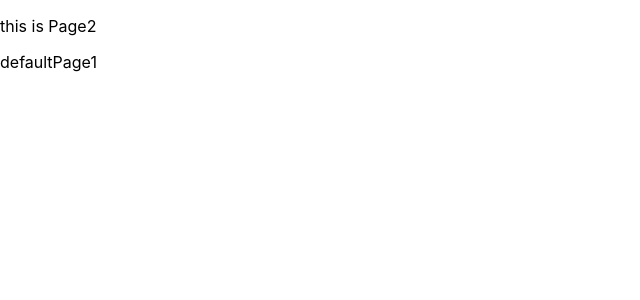
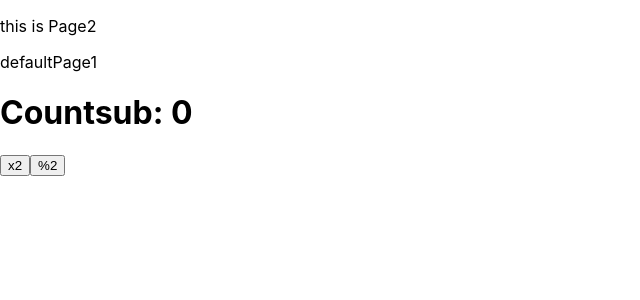
Before and after one commit to kichishima/redux_test, a Next.js app: page /Page2 in a window 1280 px wide. Shown: the top 300 px of the page, without its empty margins (0-640 px from the left). Built offline with nearby package versions, Linux system fonts and the light colour scheme.

Commit message:
stateの値を複数のコンポーネントからアクセスできるよう実装

```diff
--- a/pages/Page2.js
+++ b/pages/Page2.js
@@ -1,5 +1,6 @@
 import {useState} from 'react'
 import Link from 'next/link'
+import CounterSub from './components/counterSub'
 
 export default function Page2(){
     const [rojo, setRojo] = useState("this is Page2")
@@ -8,6 +9,7 @@ export default function Page2(){
             <p>{rojo}</p>
             <Link href="./Page">default</Link>
             <Link href="./Page1">Page1</Link>
+            <CounterSub />
         </div>
     )
 }
--- a/pages/components/counter.js
+++ b/pages/components/counter.js
@@ -1,5 +1,6 @@
 import { useSelector, useDispatch } from 'react-redux'
 
+// 機能部分
 const useCounter = () => {
     // stateの呼び出し方
   const count = useSelector((state) => state.count)
@@ -20,6 +21,7 @@ const useCounter = () => {
   return { count, increment, decrement, reset }
 }
 
+// JSX部分
 const Counter = () => {
   const { count, increment, decrement, reset } = useCounter()
   return (
--- /dev/null
+++ b/pages/components/counterSub.js
@@ -0,0 +1,34 @@
+import { useSelector, useDispatch } from 'react-redux'
+
+const useCounterSub = () => {
+    // stateの呼び出し方
+  const countsub = useSelector((state) => state.count)
+    // dispatch
+  const dispatch = useDispatch()
+  const double = () =>
+    dispatch({
+      type: 'DOUBLE',
+    })
+  const halfRemainder = () =>
+    dispatch({
+      type: 'HALFREMAIN',
+    })
+
+  return { countsub, double, halfRemainder}
+}
+
+
+const CounterSub = () => {
+    const { countsub, double, halfRemainder} = useCounterSub()
+    return (
+        <div>
+        <h1>
+          Countsub: <span>{countsub}</span>
+        </h1>
+        <button onClick={double}>x2</button>
+        <button onClick={halfRemainder}>%2</button>
+      </div>
+    )
+}
+
+export default CounterSub
--- a/store.js
+++ b/store.js
@@ -34,6 +34,16 @@ const reducer = (state = initialState, action) => {
       return {
         ...state,
         count: initialState.count,
+      }
+    case 'DOUBLE':
+      return {
+        ...state,
+        count: state.count * 2,
+      }
+    case 'HALFREMAIN':
+      return {
+        ...state,
+        count: state.count % 2,
       }
     default:
       return state
```
